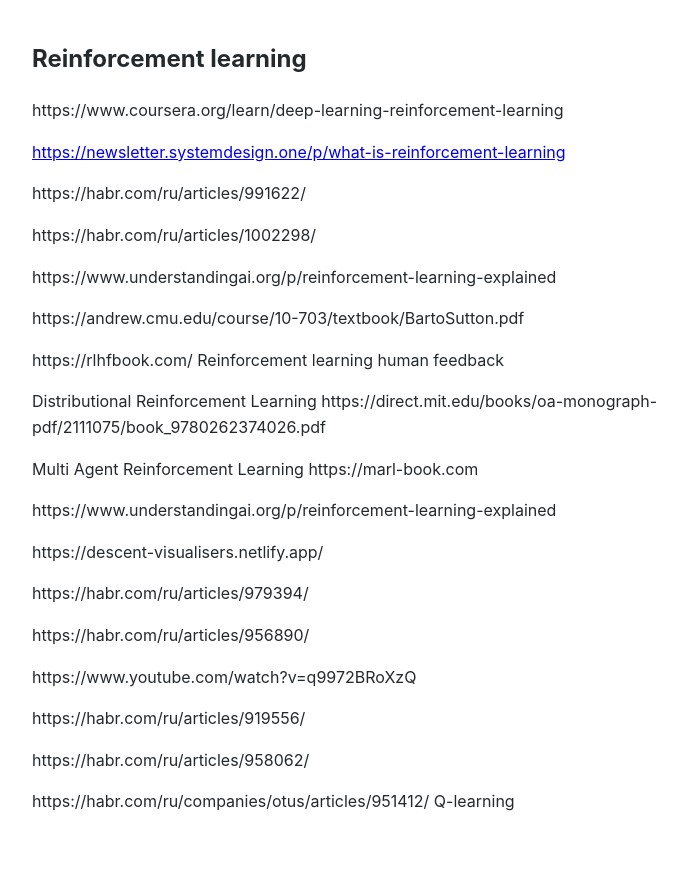
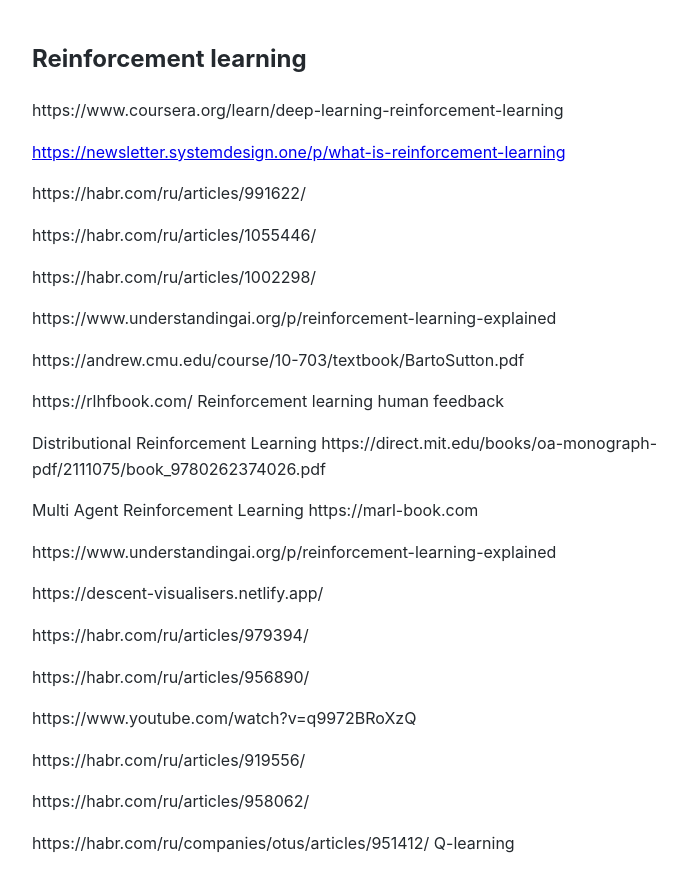
Before and after one commit to Michael-Lubinsky/michael-lubinsky.github.com, a Jekyll site: the page built from ml/reinforcement.md, in a window 1280 px wide. Shown: the top 892 px of the page, without its empty margins (158-845 px from the left). Built offline with Jekyll 4.4.1, drawn with Linux system fonts in a browser that asks for light colours; our own code applies the rules of GitHub Pages for plain Markdown files; some of the changed lines change nothing that is shown.

Commit message:
Update reinforcement.md

```diff
--- a/ml/reinforcement.md
+++ b/ml/reinforcement.md
@@ -5,6 +5,8 @@
 <https://newsletter.systemdesign.one/p/what-is-reinforcement-learning>
 
 https://habr.com/ru/articles/991622/
+
+https://habr.com/ru/articles/1055446/
 
 https://habr.com/ru/articles/1002298/
 
```
